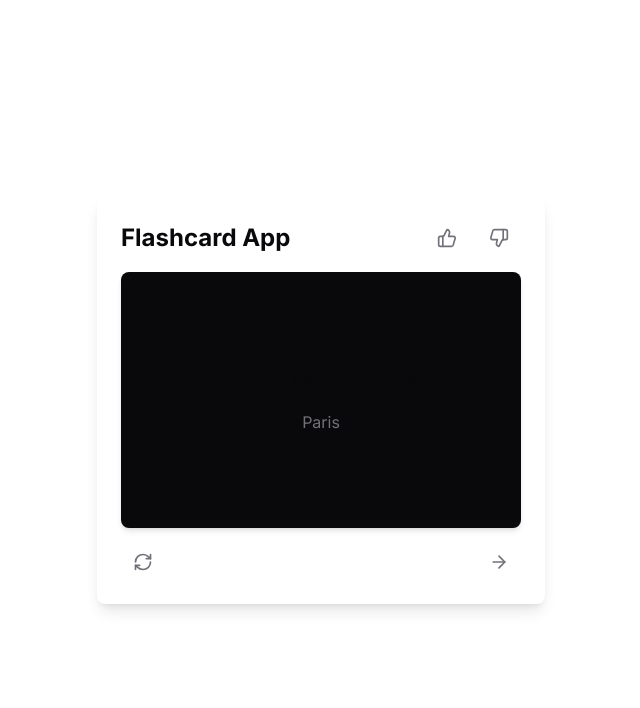
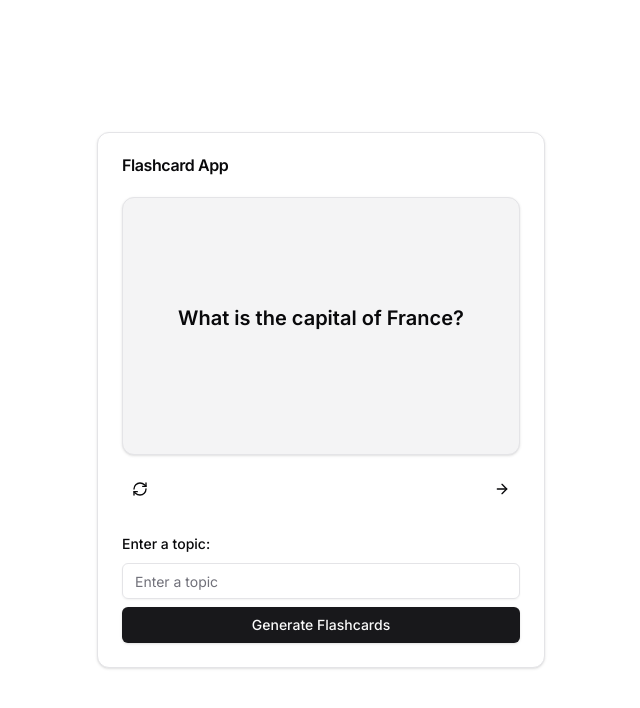
Before and after one commit to tushcmd/ai-flashcards, a Next.js app: page / in a window 1280 px wide. Shown: the top 708 px of the page, without its empty margins (319-959 px from the left). Built offline with nearby package versions, Linux system fonts and the light colour scheme.

Commit message:
feat: shadcn card reveal answer working

```diff
--- a/app/page.tsx
+++ b/app/page.tsx
@@ -1,5 +1,5 @@
 
-import Flashcard from '../components/component/flashcard';
+import Flashcard from '../components/flash-card';
 
 export default function Home() {
   return (
--- /dev/null
+++ b/components/flash-card.tsx
@@ -0,0 +1,55 @@
+'use client'
+import { Button } from "@/components/ui/button"
+import { Label } from "@/components/ui/label"
+import { Input } from "@/components/ui/input"
+import { Card, CardContent, CardHeader, CardTitle, CardFooter } from "@/components/ui/card"
+import { RefreshCw, ArrowRight } from "lucide-react"
+import { useState } from "react"
+
+export default function Flashcard() {
+
+    const [flip, setFlip] = useState(false);
+
+    function handleClick() {
+        setFlip(!flip);
+    }
+
+    return (
+        <div className="flex flex-col items-center justify-center min-h-screen bg-background p-4">
+            <Card className="w-full max-w-md">
+                <CardHeader className="flex flex-row items-center justify-between">
+                    <CardTitle>Flashcard App</CardTitle>
+                </CardHeader>
+                <CardContent>
+                    <Card className="bg-secondary">
+                        {flip ?
+                            <CardContent className="p-6 h-64 flex flex-col justify-center items-center">
+                                <h2 className="text-xl font-semibold mb-4">What is the capital of France?</h2>
+                                <p className="text-muted-foreground">Paris</p>
+                            </CardContent> :
+                            <CardContent className="p-6 h-64 flex flex-col justify-center items-center">
+                                <h2 className="text-xl font-semibold mb-4">What is the capital of France?</h2>
+
+                            </CardContent>
+
+                        }
+
+                    </Card>
+                    <div className="flex justify-between mt-4">
+                        <Button onClick={handleClick} variant="ghost" size="icon">
+                            <RefreshCw className="h-4 w-4" />
+                        </Button>
+                        <Button variant="ghost" size="icon">
+                            <ArrowRight className="h-4 w-4" />
+                        </Button>
+                    </div>
+                    <div className="mt-6 space-y-2">
+                        <Label htmlFor="topic">Enter a topic:</Label>
+                        <Input id="topic" placeholder="Enter a topic" />
+                        <Button className="w-full">Generate Flashcards</Button>
+                    </div>
+                </CardContent>
+            </Card>
+        </div>
+    )
+}
--- a/components/ui/button.tsx
+++ b/components/ui/button.tsx
@@ -5,25 +5,26 @@
 import { cn } from "@/lib/utils"
 
 const buttonVariants = cva(
-  "inline-flex items-center justify-center whitespace-nowrap rounded-md text-sm font-medium ring-offset-background transition-colors focus-visible:outline-none focus-visible:ring-2 focus-visible:ring-ring focus-visible:ring-offset-2 disabled:pointer-events-none disabled:opacity-50",
+  "inline-flex items-center justify-center whitespace-nowrap rounded-md text-sm font-medium transition-colors focus-visible:outline-none focus-visible:ring-1 focus-visible:ring-ring disabled:pointer-events-none disabled:opacity-50",
   {
     variants: {
       variant: {
-        default: "bg-primary text-primary-foreground hover:bg-primary/90",
+        default:
+          "bg-primary text-primary-foreground shadow hover:bg-primary/90",
         destructive:
-          "bg-destructive text-destructive-foreground hover:bg-destructive/90",
+          "bg-destructive text-destructive-foreground shadow-sm hover:bg-destructive/90",
         outline:
-          "border border-input bg-background hover:bg-accent hover:text-accent-foreground",
+          "border border-input bg-background shadow-sm hover:bg-accent hover:text-accent-foreground",
         secondary:
-          "bg-secondary text-secondary-foreground hover:bg-secondary/80",
+          "bg-secondary text-secondary-foreground shadow-sm hover:bg-secondary/80",
         ghost: "hover:bg-accent hover:text-accent-foreground",
         link: "text-primary underline-offset-4 hover:underline",
       },
       size: {
-        default: "h-10 px-4 py-2",
-        sm: "h-9 rounded-md px-3",
-        lg: "h-11 rounded-md px-8",
-        icon: "h-10 w-10",
+        default: "h-9 px-4 py-2",
+        sm: "h-8 rounded-md px-3 text-xs",
+        lg: "h-10 rounded-md px-8",
+        icon: "h-9 w-9",
       },
     },
     defaultVariants: {
--- /dev/null
+++ b/components/ui/card.tsx
@@ -0,0 +1,76 @@
+import * as React from "react"
+
+import { cn } from "@/lib/utils"
+
+const Card = React.forwardRef<
+  HTMLDivElement,
+  React.HTMLAttributes<HTMLDivElement>
+>(({ className, ...props }, ref) => (
+  <div
+    ref={ref}
+    className={cn(
+      "rounded-xl border bg-card text-card-foreground shadow",
+      className
+    )}
+    {...props}
+  />
+))
+Card.displayName = "Card"
+
+const CardHeader = React.forwardRef<
+  HTMLDivElement,
+  React.HTMLAttributes<HTMLDivElement>
+>(({ className, ...props }, ref) => (
+  <div
+    ref={ref}
+    className={cn("flex flex-col space-y-1.5 p-6", className)}
+    {...props}
+  />
+))
+CardHeader.displayName = "CardHeader"
+
+const CardTitle = React.forwardRef<
+  HTMLParagraphElement,
+  React.HTMLAttributes<HTMLHeadingElement>
+>(({ className, ...props }, ref) => (
+  <h3
+    ref={ref}
+    className={cn("font-semibold leading-none tracking-tight", className)}
+    {...props}
+  />
+))
+CardTitle.displayName = "CardTitle"
+
+const CardDescription = React.forwardRef<
+  HTMLParagraphElement,
+  React.HTMLAttributes<HTMLParagraphElement>
+>(({ className, ...props }, ref) => (
+  <p
+    ref={ref}
+    className={cn("text-sm text-muted-foreground", className)}
+    {...props}
+  />
+))
+CardDescription.displayName = "CardDescription"
+
+const CardContent = React.forwardRef<
+  HTMLDivElement,
+  React.HTMLAttributes<HTMLDivElement>
+>(({ className, ...props }, ref) => (
+  <div ref={ref} className={cn("p-6 pt-0", className)} {...props} />
+))
+CardContent.displayName = "CardContent"
+
+const CardFooter = React.forwardRef<
+  HTMLDivElement,
+  React.HTMLAttributes<HTMLDivElement>
+>(({ className, ...props }, ref) => (
+  <div
+    ref={ref}
+    className={cn("flex items-center p-6 pt-0", className)}
+    {...props}
+  />
+))
+CardFooter.displayName = "CardFooter"
+
+export { Card, CardHeader, CardFooter, CardTitle, CardDescription, CardContent }
--- /dev/null
+++ b/components/ui/input.tsx
@@ -0,0 +1,25 @@
+import * as React from "react"
+
+import { cn } from "@/lib/utils"
+
+export interface InputProps
+  extends React.InputHTMLAttributes<HTMLInputElement> {}
+
+const Input = React.forwardRef<HTMLInputElement, InputProps>(
+  ({ className, type, ...props }, ref) => {
+    return (
+      <input
+        type={type}
+        className={cn(
+          "flex h-9 w-full rounded-md border border-input bg-transparent px-3 py-1 text-sm shadow-sm transition-colors file:border-0 file:bg-transparent file:text-sm file:font-medium placeholder:text-muted-foreground focus-visible:outline-none focus-visible:ring-1 focus-visible:ring-ring disabled:cursor-not-allowed disabled:opacity-50",
+          className
+        )}
+        ref={ref}
+        {...props}
+      />
+    )
+  }
+)
+Input.displayName = "Input"
+
+export { Input }
--- /dev/null
+++ b/components/ui/label.tsx
@@ -0,0 +1,26 @@
+"use client"
+
+import * as React from "react"
+import * as LabelPrimitive from "@radix-ui/react-label"
+import { cva, type VariantProps } from "class-variance-authority"
+
+import { cn } from "@/lib/utils"
+
+const labelVariants = cva(
+  "text-sm font-medium leading-none peer-disabled:cursor-not-allowed peer-disabled:opacity-70"
+)
+
+const Label = React.forwardRef<
+  React.ElementRef<typeof LabelPrimitive.Root>,
+  React.ComponentPropsWithoutRef<typeof LabelPrimitive.Root> &
+    VariantProps<typeof labelVariants>
+>(({ className, ...props }, ref) => (
+  <LabelPrimitive.Root
+    ref={ref}
+    className={cn(labelVariants(), className)}
+    {...props}
+  />
+))
+Label.displayName = LabelPrimitive.Root.displayName
+
+export { Label }
--- a/package.json
+++ b/package.json
@@ -10,6 +10,7 @@
   },
   "dependencies": {
     "@radix-ui/react-icons": "^1.3.0",
+    "@radix-ui/react-label": "^2.1.0",
     "@radix-ui/react-slot": "^1.1.0",
     "class-variance-authority": "^0.7.0",
     "clsx": "^2.1.1",
```
Also changed, not shown: 1 other file (tests, documents, lock files or other folders).
